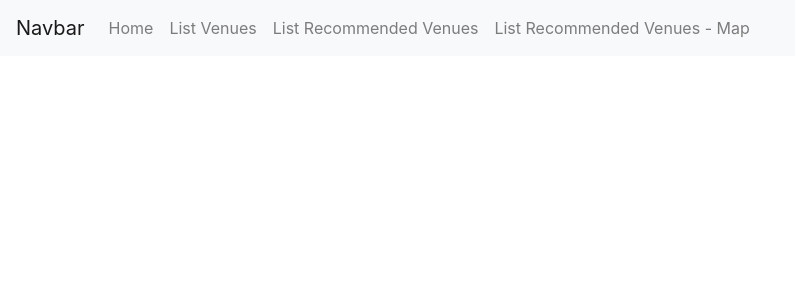
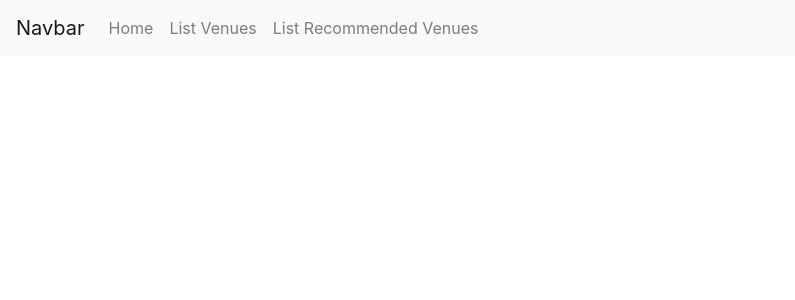
Before and after one commit to dwyfrequency/mapgl-demo, a React (Create React App) app: page / in a window 1280 px wide. Shown: the top 300 px of the page, without its empty margins (0-795 px from the left). Built offline with nearby package versions, Linux system fonts and the light colour scheme; no server answers; what react-foursquare, react-mapbox-gl would draw is missing.

Commit message:
zooming into map more

```diff
--- a/src/App.js
+++ b/src/App.js
@@ -31,10 +31,6 @@ const App = () => {
         path={"/venues/recommendations"}
         render={() => <VenuesListRec foursquare={foursquare} latlon={latlon} />}
       />{" "}
-      {/* <Route
-        path={"/venues/recommendations/map"}
-        render={() => <MapGL latlon={latlon} />}
-      /> */}
     </Router>
   );
 };
--- a/src/components/VenueRecs/MapGL.js
+++ b/src/components/VenueRecs/MapGL.js
@@ -37,6 +37,7 @@ const MapGL = ({ venues = [], latlon }) => {
           width: "100vw"
         }}
         center={latlon || [-73.935242, 40.73061]}
+        zoom={[12]}
       >
         {/* markers are the black location signs */}
         <Layer type="symbol" id="marker" layout={{ "icon-image": "marker-15" }}>
--- a/src/constants/links.js
+++ b/src/constants/links.js
@@ -1,6 +1,5 @@
 export default {
   Home: "/",
   "List Venues": "/venues/list",
-  "List Recommended Venues": "/venues/recommendations",
-  "List Recommended Venues - Map": "/venues/recommendations/map"
+  "List Recommended Venues": "/venues/recommendations"
 };
```
